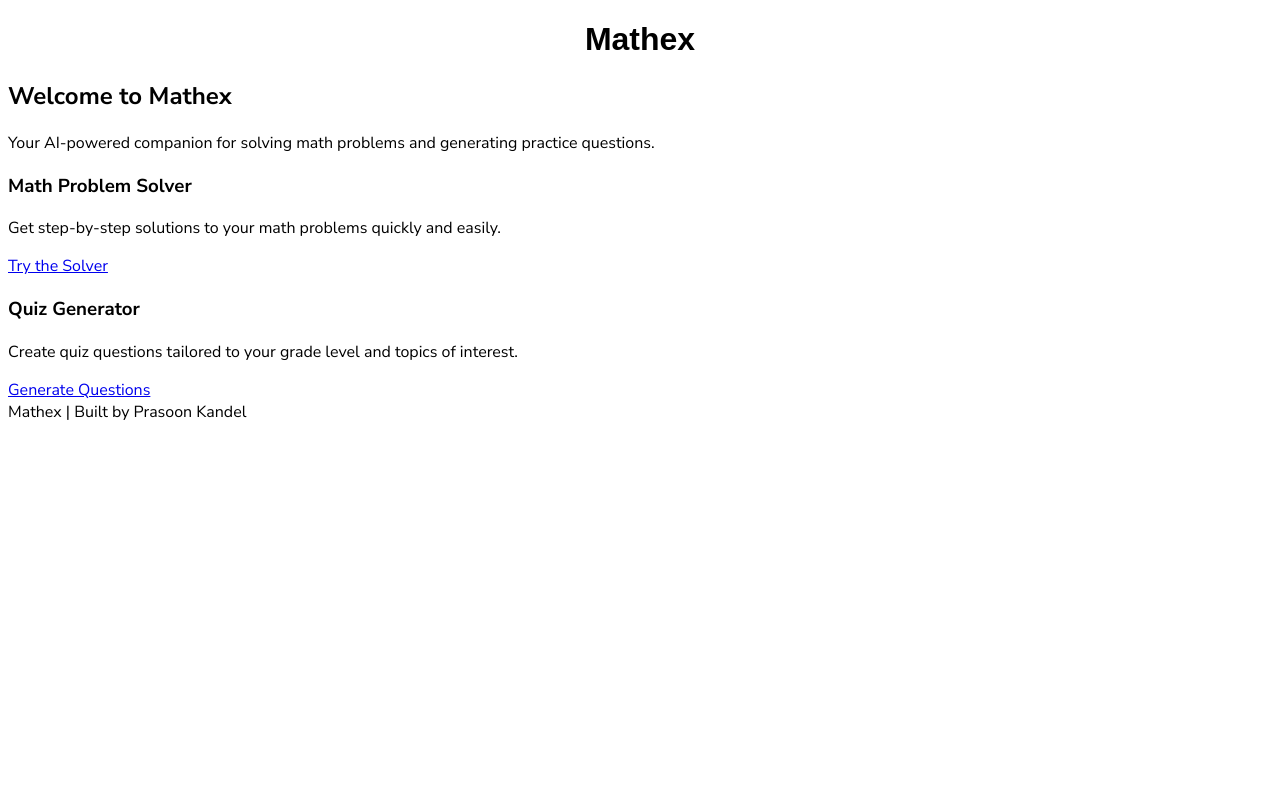
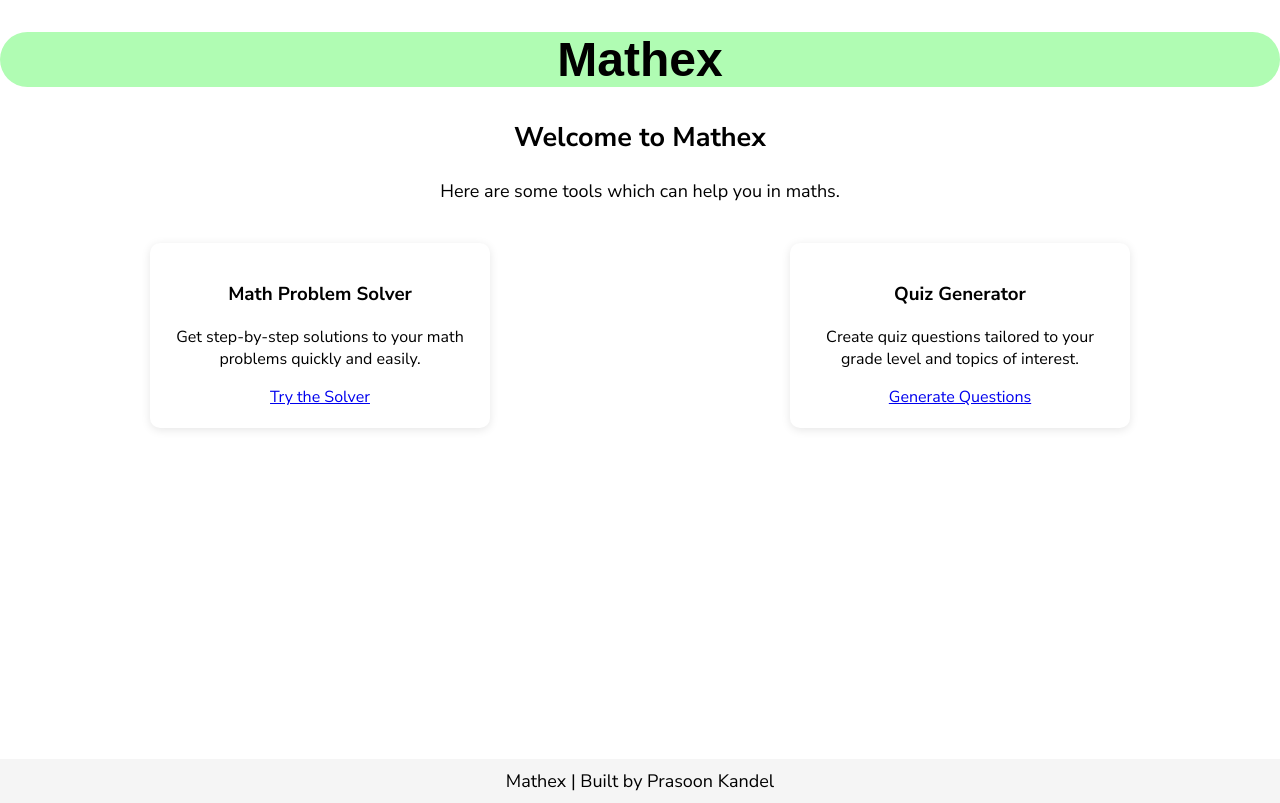
Before and after one commit to prasoonkandel/Mathex, a Python web app: template templates/index.html in a window 1280 px wide. Before the commit the page ends 420 px from the top, so only its background shows below. Run offline with Jinja, Linux system fonts and the light colour scheme; the template is opened without the code that fills it, so the values that code supplies are empty; some web fonts are replaced.

Commit message:
Some CSS (uff)

```diff
--- a/static/root.css
+++ b/static/root.css
@@ -2,3 +2,19 @@
 * {
   font-family: Nunito Sans, sans-serif;
 }
+body {
+  margin: 0;
+  padding: 0;
+  background: #ffffff;
+}
+.content {
+  min-height: 80vh;
+}
+
+footer {
+  text-align: center;
+  padding: 10px;
+  background: #f5f5f5;
+  font-size: 14px;
+  font-size: 18px;
+}
--- a/static/styles.css
+++ b/static/styles.css
@@ -1,5 +1,35 @@
+header {
+  background-color: #b0fcb3;
+  border-radius: 50px;
+}
 header h1 {
   font-family: Mozilla Headline, sans-serif;
-
+  font-size: 48px;
   text-align: center;
 }
+
+.intro {
+  text-align: center;
+  margin-top: 10px;
+  font-size: 18px;
+}
+.intro h2 {
+  font-weight: bold;
+}
+
+.features {
+  display: flex;
+  flex-wrap: wrap;
+  justify-content: space-around;
+  margin-top: 30px;
+}
+.feature {
+  background: white;
+  border-radius: 10px;
+  box-shadow: 0 2px 10px rgba(0, 0, 0, 0.1);
+  padding: 20px;
+  margin: 10px;
+  flex: 1 1 300px;
+  max-width: 300px;
+  text-align: center;
+}
--- a/templates/index.html
+++ b/templates/index.html
@@ -4,6 +4,8 @@
     <meta charset="UTF-8" />
     <meta name="viewport" content="width=device-width, initial-scale=1.0" />
     <title>Mathex - AI-Powered Math Tools</title>
+    <link rel="stylesheet" href="../static/root.css" />
+    <link rel="stylesheet" href="../static/styles.css" />
     <link
       rel="stylesheet"
       href="{{ url_for('static', filename='styles.css') }}"
@@ -15,13 +17,10 @@
   </head>
   <body>
     <header><h1>Mathex</h1></header>
-
+    <div class="content">
       <section class="intro">
         <h2>Welcome to Mathex</h2>
-      <p>
-        Your AI-powered companion for solving math problems and generating
-        practice questions.
-      </p>
+        <p>Here are some tools which can help you in maths.</p>
       </section>
       <section class="features">
         <div class="feature">
@@ -40,7 +39,7 @@
           <a href="/quiz" class="btn">Generate Questions</a>
         </div>
       </section>
-
+    </div>
     <footer>Mathex | Built by Prasoon Kandel</footer>
   </body>
 </html>
--- a/templates/quiz.html
+++ b/templates/quiz.html
@@ -14,6 +14,7 @@
     />
   </head>
   <body>
+    <div class="content">
       <h1>Mathex Quiz Generator</h1>
       <p><a href="/">← Back to Home</a></p>
 
@@ -48,7 +49,8 @@
 
         <div id="result" class="result"></div>
       </div>
-
+    </div>
+    <footer>Mathex | Built by Prasoon Kandel</footer>
     <script src="{{ url_for('static', filename='quiz.js') }}"></script>
   </body>
 </html>
--- a/templates/solver.html
+++ b/templates/solver.html
@@ -14,6 +14,7 @@
     />
   </head>
   <body>
+    <div class="content">
       <h1>Mathex Solver</h1>
       <p><a href="/">← Back to Home</a></p>
 
@@ -29,7 +30,8 @@
 
         <div id="result" class="result"></div>
       </div>
-
+    </div>
+    <footer>Mathex | Built by Prasoon Kandel</footer>
     <script src="{{ url_for('static', filename='solver.js') }}"></script>
   </body>
 </html>
```
Lines whose indentation alone changed are shown as unchanged.
